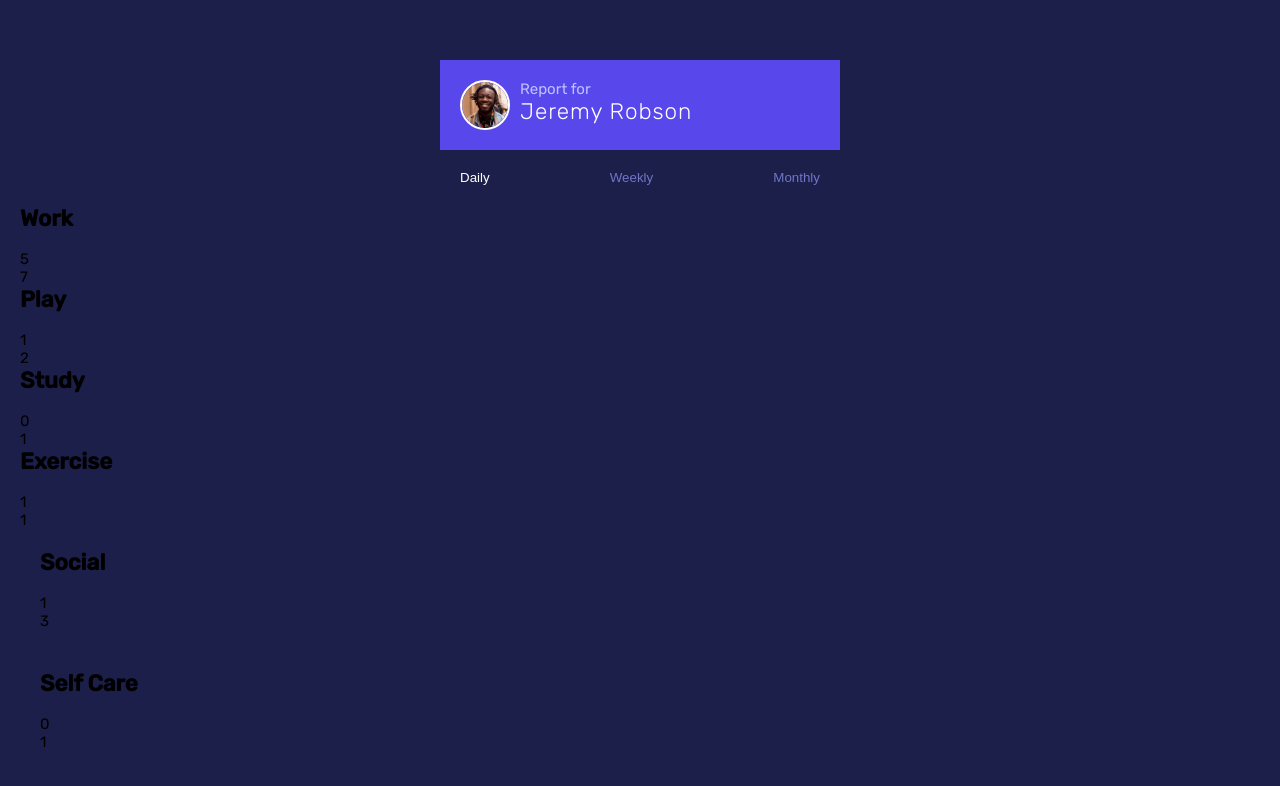
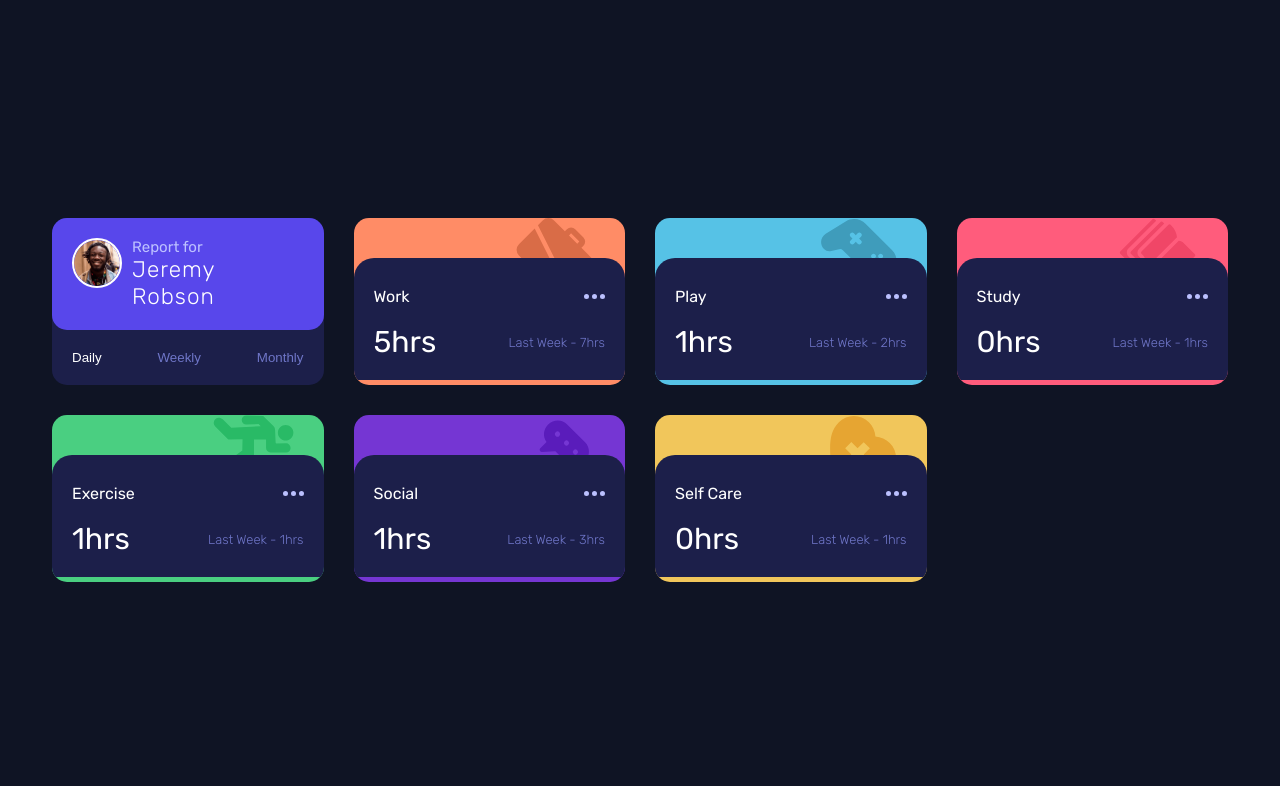
Before and after one commit to Koyun92/time-tracking, a website: page index.html in a window 1280 px wide. Drawn offline with Linux system fonts and the light colour scheme.

Commit message:
js finishing,html correcting,adjusting devices views

```diff
--- a/index.html
+++ b/index.html
@@ -22,62 +22,68 @@
                     <h1>Jeremy Robson</h1>
                 </div>
             </div>
-
-
-        </div>
             <div class="user__period">
                 <button class="user__btn active" data-id=1>Daily</button>
                 <button class="user__btn" data-id=2>Weekly</button>
                 <button class="user__btn" data-id=3>Monthly</button>
             </div>
+
+
+
         </div>
 
         <div class="stat stat--work">
+            <img class="stat__img" src="dist/img/icons/icon-work.svg" alt="">
             <div class="stat__box">
                 <h2 class="stat__title"></h2>
-                <img class="stat__icon" src="" alt="">
-                <p class="stat__hours"></p>
-                <p class="stat__hours stat__hours--last"></p>
+                <img src="dist/img/icons/icon-ellipsis.svg" alt="" class="stat__icon">
+                <p class="stat__hours"><span></span>hrs</p>
+                <p class="stat__hours stat__hours--last">Last Week - <span></span>hrs</p>
             </div>
         </div>
         <div class="stat stat--play">
-            <div class="stat__box">
+            <img class="stat__img" src="dist/img/icons/icon-play.svg"" alt="">
+            <div class=" stat__box">
             <h2 class="stat__title"></h2>
-                <img class="stat__icon" src="" alt="">
-                <p class="stat__hours"></p>
-                <p class="stat__hours stat__hours--last"></p>
+            <img src="dist/img/icons/icon-ellipsis.svg" alt="" class="stat__icon">
+            <p class="stat__hours"><span></span>hrs</p>
+            <p class="stat__hours stat__hours--last">Last Week - <span></span>hrs</p>
         </div>
         </div>
         <div class="stat stat--study">
-            <div class="stat__box">
+            <img class="stat__img" src="dist/img/icons/icon-study.svg"" alt="">
+            <div class=" stat__box">
             <h2 class="stat__title"></h2>
-                <img class="stat__icon" src="" alt="">
-                <p class="stat__hours"></p>
-                <p class="stat__hours stat__hours--last"></p>
+            <img src="dist/img/icons/icon-ellipsis.svg" alt="" class="stat__icon">
+            <p class="stat__hours"><span></span>hrs</p>
+            <p class="stat__hours stat__hours--last">Last Week - <span></span>hrs</p>
         </div>
         </div>
         <div class="stat stat--exercise">
-            <div class="stat_box">
+            <img class="stat__img" src="dist/img/icons/icon-exercise.svg"" alt="">
+            <div class=" stat__box">
             <h2 class="stat__title"></h2>
-                <img class="stat__icon" src="" alt="">
-                <p class="stat__hours"></p>
-                <p class="stat__hours stat__hours--last"></p>
+            <img src="dist/img/icons/icon-ellipsis.svg" alt="" class="stat__icon">
+            <p class="stat__hours"><span></span>hrs</p>
+            <p class="stat__hours stat__hours--last">Last Week - <span></span>hrs</p>
         </div>
         </div>
         <div class="stat stat--social">
-            <div class="stat__box boxPadding">
-                <h2 class="stat__title"></h2>
-                <img class="stat__icon" src="" alt="">
-                <p class="stat__hours"></p>
-                <p class="stat__hours stat__hours--last"></p>
+            <img class="stat__img" src="dist/img/icons/icon-social.svg"" alt="">
+            <div class=" stat__box ">
+                <h2 class=" stat__title"></h2>
+            <img src="dist/img/icons/icon-ellipsis.svg" alt="" class="stat__icon">
+            <p class="stat__hours"><span></span>hrs</p>
+            <p class="stat__hours stat__hours--last">Last Week - <span></span>hrs</p>
         </div>
         </div>
         <div class="stat stat--selfcare">
-            <div class="stat__box boxPadding">
-                <h2 class="stat__title"></h2>
-                <img class="stat__icon" src="" alt="">
-                <p class="stat__hours"></p>
-                <p class="stat__hours stat__hours--last"></p>
+            <img class="stat__img" src="dist/img/icons/icon-self-care.svg"" alt="">
+            <div class=" stat__box ">
+                <h2 class=" stat__title"></h2>
+            <img src="dist/img/icons/icon-ellipsis.svg" alt="" class="stat__icon">
+            <p class="stat__hours"><span></span>hrs</p>
+            <p class="stat__hours stat__hours--last">Last Week - <span></span>hrs</p>
         </div>
         </div>
 
--- a/src/js/main.js
+++ b/src/js/main.js
@@ -1,6 +1,6 @@
 const title = document.querySelectorAll('.stat h2')
-const currentTime = document.querySelectorAll('.stat p:nth-of-type(1)')
-const previousTime = document.querySelectorAll('.stat p:nth-of-type(2)')
+const currentTime = document.querySelectorAll('.stat p:nth-of-type(1) span')
+const previousTime = document.querySelectorAll('.stat p:nth-of-type(2) span')
 const btns = document.querySelectorAll('.user__btn')
 let periodOption = 1;
 
--- a/src/sass/_mixins.scss
+++ b/src/sass/_mixins.scss
@@ -11,10 +11,21 @@
     display: grid;
     grid-template-columns: $column;
     grid-template-rows: $row;
+
 }
 
 @mixin boxAdjustment {
     padding: 2rem;
-    max-width: 400px;
-    margin: auto;
+
+
 }
+
+@mixin radius {
+    border-radius: 1.5rem;
+}
+
+@mixin radiusTop {
+    border-top-right-radius: 1rem;
+    border-top-left-radius: 1rem;
+
+}
--- a/src/sass/style.scss
+++ b/src/sass/style.scss
@@ -24,29 +24,32 @@ html {
 
 body {
     font-family: 'Rubik', sans-serif;
-    background-color: $Dark-blue;
+    background-color: $Very-dark-blue;
     font-size: 1.5rem;
 }
 
 .dashboard {
     padding: 2rem;
     margin: 4rem auto;
+    @include grid(repeat(1, 1fr), auto);
+    grid-gap: 3rem;
+    max-width: 450px;
+}
 
-
-}
 
 .user {
 
     color: $white;
+    background-color: $Dark-blue;
+    @include radius;
 
-    border-bottom-right-radius: 1rem;
-    border-bottom-left-radius: 1rem;
 
 
 
     &__heading {
         @include flex(row, start, start, nowrap);
         background-color: $blue;
+        @include radius;
         @include boxAdjustment;
 
         span {
@@ -69,6 +72,8 @@ body {
     &__period {
         @include flex(row, center, space-between, nowrap);
         @include boxAdjustment;
+        @include radiusTop;
+
     }
 
     &__btn {
@@ -86,3 +91,103 @@ body {
 
 
 }
+
+.stat {
+    @include boxAdjustment;
+    padding: 0;
+    @include radius;
+    overflow: hidden;
+    position: relative;
+
+    &__title {
+        font-size: 1.6rem;
+    }
+
+    &__hours,
+    &__title {
+        color: $white;
+        font-weight: 400;
+        align-self: center;
+    }
+
+    &__hours {
+        font-size: 3rem;
+
+        &--last {
+            justify-self: end;
+            font-weight: 300;
+            font-size: 1.3rem;
+            color: $Desaturated-blue;
+        }
+    }
+
+    &__icon {
+        align-self: center;
+        justify-self: end;
+
+    }
+
+
+
+
+    &__box {
+        background-color: $Dark-blue;
+        @include boxAdjustment;
+        @include radiusTop;
+        @include grid(repeat(2, 1fr), repeat(2, 1fr));
+        grid-gap: 1rem;
+        border-top-right-radius: 2rem;
+        border-top-left-radius: 2rem;
+        margin-top: 4rem;
+        z-index: 1;
+        position: relative;
+
+    }
+
+    &__img {
+        position: absolute;
+        top: 0;
+        right: 3rem;
+        z-index: 0;
+
+    }
+
+    &--work {
+        background-color: $work;
+    }
+
+    &--play {
+        background-color: $play;
+    }
+
+    &--study {
+        background-color: $study;
+    }
+
+    &--exercise {
+        background-color: $exercise;
+    }
+
+    &--social {
+        background-color: $social;
+    }
+
+    &--selfcare {
+        background-color: $care;
+    }
+
+
+}
+
+@media (min-width:1200px) {
+    body {
+        height: 100vh;
+        @include flex(row, center, center, nowrap)
+    }
+
+    .dashboard {
+        @include grid(repeat(4, 1fr), repeat(2, 1fr));
+        width: 95vw;
+        max-width: 1300px;
+    }
+}
```
Also changed, not shown: dist/css/style.min.css, dist/img/icons/icon-ellipsis.svg (added), dist/img/icons/icon-exercise.svg (added), dist/img/icons/icon-play.svg (added), dist/img/icons/icon-self-care.svg (added), dist/img/icons/icon-social.svg (added), dist/img/icons/icon-study.svg (added), dist/img/icons/icon-work.svg (added), dist/js/main.min.js, 1 other file. Lines whose indentation alone changed are shown as unchanged.
